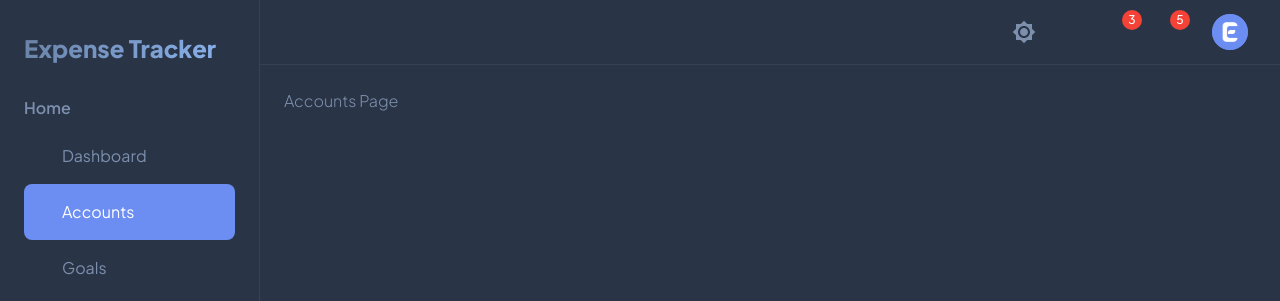
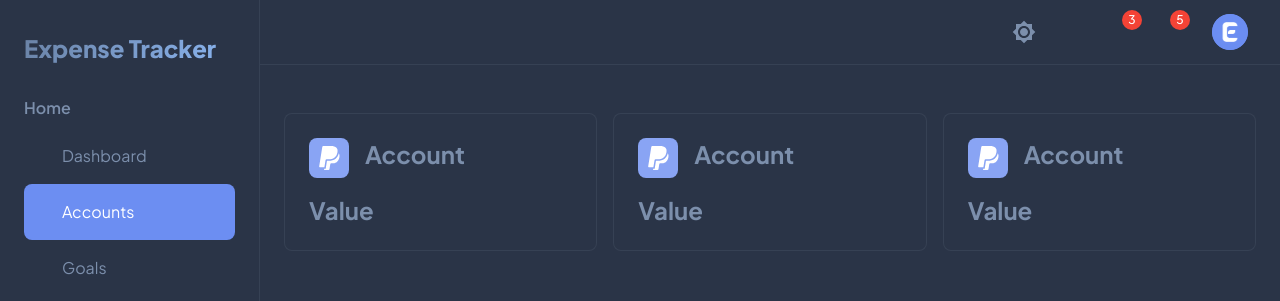
Before and after one commit to skxwave/expense-tracker-frontend, a React (Vite) app: page /accounts in a window 1280 px wide. Shown: the top 301 px of the page. Built offline with nearby package versions, Linux system fonts and the light colour scheme; sample sign-in values are in the browser's storage; some icons are missing.

Commit message:
feat: implementing accounts page layout

```diff
--- /dev/null
+++ b/src/components/account/AccountBox.tsx
@@ -0,0 +1,55 @@
+import { Box, Paper, Typography, useTheme } from '@mui/material';
+import { ImPaypal } from "react-icons/im";
+
+const AccountBox = () => {
+  const theme = useTheme();
+
+  return (
+    <Paper
+      elevation={0}
+      sx={{
+        p: 3,
+        height: '100%',
+        border: `1px solid ${theme.palette.divider}`,
+        borderRadius: 2,
+        transition: 'transform 0.2s',
+        overflow: 'hidden',
+        '&:hover': {
+          transform: 'translateY(-4px)',
+        },
+      }}
+    >
+      <Box
+        display="flex"
+        alignItems="center"
+        mb={2}
+      >
+        <Box sx={{
+          mr: 2,
+          color: theme.palette.text.secondary,
+          backgroundColor: theme.palette.primary.light,
+          p: 1,
+          borderRadius: 2,
+          '& svg': { display: 'block' }
+        }}>
+          <ImPaypal size={24} />
+        </Box>
+        <Typography variant="h5" fontWeight="bold" gutterBottom>
+          Account
+        </Typography>
+      </Box>
+      <Typography
+        variant="h5"
+        fontWeight="bold"
+        sx={{
+          wordBreak: 'break-word',
+          overflowWrap: 'break-word',
+        }}
+      >
+        Value
+      </Typography>
+    </Paper>
+  );
+};
+
+export default AccountBox;
--- a/src/pages/Accounts.tsx
+++ b/src/pages/Accounts.tsx
@@ -1,5 +1,32 @@
+import { Box, Grid } from '@mui/material';
+import AccountBox from '@/components/account/AccountBox';
+
 const Accounts = () => {
-  return <div>Accounts Page</div>;
+  return (
+    <Box
+      sx={{
+        pt: 3,
+        width: '100%',
+        maxWidth: '1200px',
+        mx: 'auto',
+      }}
+    >
+      <Grid
+        container
+        spacing={2}
+      >
+        <Grid size={{ xs: 12, sm: 6, md: 4 }}>
+          <AccountBox />
+        </Grid>
+        <Grid size={{ xs: 12, sm: 6, md: 4 }}>
+          <AccountBox />
+        </Grid>
+        <Grid size={{ xs: 12, sm: 6, md: 4 }}>
+          <AccountBox />
+        </Grid>
+      </Grid>
+    </Box>
+  );
 }
 
 export default Accounts;
```
